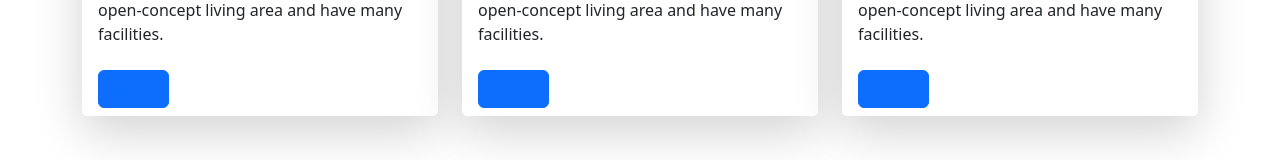
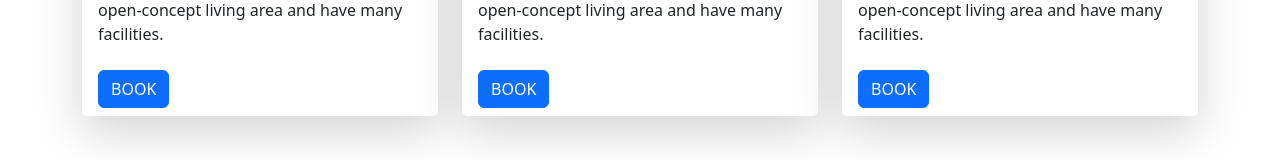
Before and after one commit to Abdur27485/hotel-Laxmipur, a React (Vite) app: page / in a window 1280 px wide. Shown: the part 1226-1386 px from the top of the page. Built offline with nearby package versions, Linux system fonts and the light colour scheme; no server answers.

Commit message:
private route setup done

```diff
--- a/src/Components/Bookings/Bookings.jsx
+++ b/src/Components/Bookings/Bookings.jsx
@@ -3,7 +3,6 @@ import { Button, Card, CardImg } from 'react-bootstrap';
 import { Link, useLocation } from 'react-router-dom';
 
 const Bookings = () => {
-    const location = useLocation();
     return (
         <div className='mb-5 container'>
             <div className="row row-cols-1 row-cols-md-2 row-cols-lg-3 g-4">
@@ -14,13 +13,13 @@ const Bookings = () => {
                             <h4>Standard Single Room</h4>
                         </Card.Header>
                         <Card.Body>
-                        <CardImg src='/public/hero background.jpg'/>
+                            <CardImg src='/public/hero background.jpg' />
                             <Card.Text className='mt-4'>
                                 Standard single rooms are designed in open-concept living area and have many facilities.
                             </Card.Text>
                         </Card.Body>
                         <Card.Footer className="border-0 bg-white">
-                    <Button variant="primary"><Link state={location} to='/checkout'>BOOK</Link></Button>
+                        <Link to='/checkout' className='text-white text-decoration-none'><Button variant="primary">BOOK</Button></Link>
                         </Card.Footer>
                     </Card>
                 </div>
@@ -32,13 +31,13 @@ const Bookings = () => {
                             <h4>Standard Single Room</h4>
                         </Card.Header>
                         <Card.Body>
-                        <CardImg src='/public/hero background.jpg'/>
+                            <CardImg src='/public/hero background.jpg' />
                             <Card.Text className='mt-4'>
                                 Standard single rooms are designed in open-concept living area and have many facilities.
                             </Card.Text>
                         </Card.Body>
                         <Card.Footer className="border-0 bg-white">
-                    <Button variant="primary"><Link to='/checkout'>BOOK</Link></Button>
+                            <Link to='/checkout' className='text-white text-decoration-none'><Button variant="primary">BOOK</Button></Link>
                         </Card.Footer>
                     </Card>
                 </div>
@@ -50,13 +49,13 @@ const Bookings = () => {
                             <h4>Standard Single Room</h4>
                         </Card.Header>
                         <Card.Body>
-                        <CardImg src='/public/hero background.jpg'/>
+                            <CardImg src='/public/hero background.jpg' />
                             <Card.Text className='mt-4'>
                                 Standard single rooms are designed in open-concept living area and have many facilities.
                             </Card.Text>
                         </Card.Body>
                         <Card.Footer className="border-0 bg-white">
-                    <Button variant="primary"><Link to='/checkout'>BOOK</Link></Button>
+                            <Link to='/checkout' className='text-white text-decoration-none'><Button variant="primary">BOOK</Button></Link>
                         </Card.Footer>
                     </Card>
                 </div>
--- a/src/main.jsx
+++ b/src/main.jsx
@@ -7,6 +7,7 @@ import Main from './layout/Main.jsx'
 import Home from './pages/Home/Home.jsx'
 import AuthProvider from './Components/AuthProvider/AuthProvider.jsx'
 import CheckOut from './Components/CheckOut/CheckOut.jsx'
+import PrivateRoute from './routes/PrivateRoute.jsx'
 
 const router = createBrowserRouter([
   {
@@ -19,6 +20,10 @@ const router = createBrowserRouter([
       },
     ]
   },
+  {
+    path:'/checkout',
+    element: <PrivateRoute><CheckOut></CheckOut></PrivateRoute>
+  }
 
 ])
 
--- /dev/null
+++ b/src/routes/PrivateRoute.jsx
@@ -0,0 +1,14 @@
+import React, { useContext } from 'react';
+import { AuthContext } from '../Components/AuthProvider/AuthProvider';
+import { Navigate } from 'react-router-dom';
+
+const PrivateRoute = ({children}) => {
+    const {modalShow, setModalShow , user} = useContext(AuthContext);
+    if(user){
+        return children
+    }
+    setModalShow(true)
+    return <Navigate to='/'></Navigate>
+};
+
+export default PrivateRoute;
```
Lines whose indentation alone changed are shown as unchanged.
